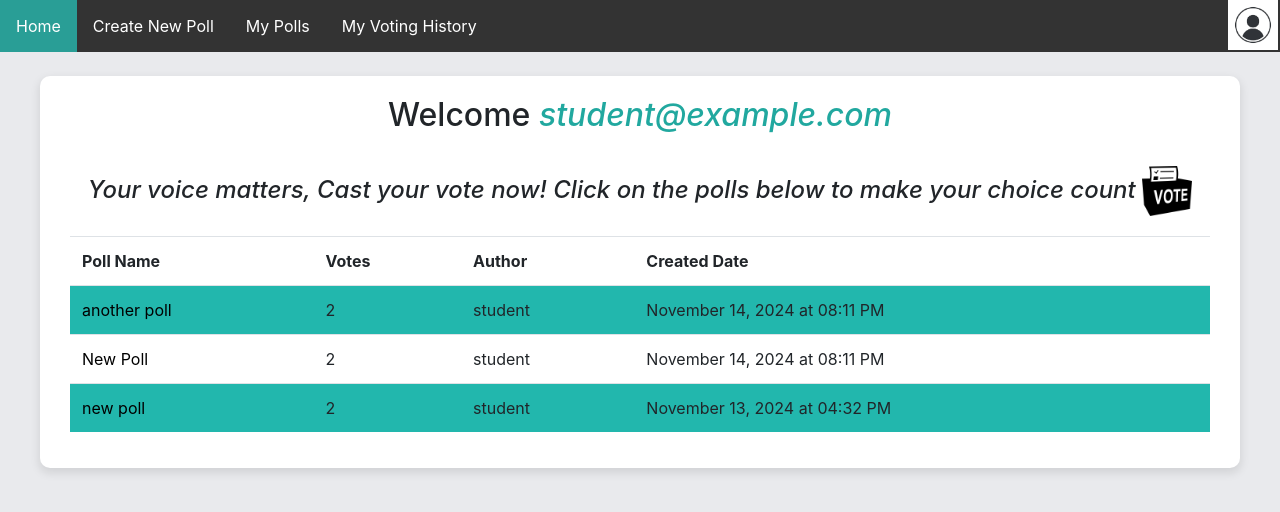
After one commit to VansilChauhan/cs699-project-audience-poll, a Flask app: page /home/my_polls in a window 1280 px wide. The commit adds this page. Shown: the top 512 px of the page. Run offline with Flask 3, Linux system fonts and the light colour scheme; a user stored in the database is signed in.

Commit message:
my votes and my polls view

```diff
--- a/poll_app/app/models.py
+++ b/poll_app/app/models.py
@@ -41,7 +41,7 @@ class Poll(db.Model):
 
     options = db.relationship('Option', backref='poll', lazy=True)
     votes = db.relationship('Vote', backref='poll', lazy=True)
-    # vote_history = db.relationship('UserVoteHistory', backref='poll', lazy=True)
+    vote_history = db.relationship('UserVoteHistory', backref='poll', lazy=True)
 
     @hybrid_property
     def vote_count(self):
@@ -53,11 +53,12 @@ class Poll(db.Model):
         name, _, _ =creator.email.rpartition('@')
         return name
 
+
+
 class Option(db.Model):
     __tablename__ = 'option'
     id= db.Column(db.Integer, primary_key=True)
     text = db.Column(db.String(200), nullable=False)
-    # vote_count = db.Column(db.Integer, default=0)
     poll_id = db.Column(db.Integer, db.ForeignKey('poll.id'), nullable=False)
 
     votes = db.relationship('Vote', backref='option', lazy=True)
--- a/poll_app/app/poll_service.py
+++ b/poll_app/app/poll_service.py
@@ -24,7 +24,7 @@ def vote(poll_id, option_id, user_id):
     is_already_voted = check_history(user_id=user_id,poll_id=poll_id)
     if not is_already_voted:
         vote = Vote(user_id=user_id, poll_id=poll_id, option_id=option_id)
-        vote_history(user_id=user_id, poll_id=poll_id)
+        add_vote_history(user_id=user_id, poll_id=poll_id)
         db.session.add(vote)
         db.session.commit()
 
@@ -36,7 +36,7 @@ def get_vote_counts_for_poll(option_id):
     )
     return vote_count
 
-def vote_history(user_id, poll_id):
+def add_vote_history(user_id, poll_id):
     history = UserVoteHistory(user_id=user_id, poll_id=poll_id)
     db.session.add(history)
     db.session.commit()
@@ -50,3 +50,13 @@ def check_owner(user_id, poll_id):
     if Poll.query.filter_by(user_id=user_id, id=poll_id).first():
         return True
     return False
+
+def get_polls_voted_by_user(user_id):
+    polls =  fetch_polls()
+    my_voted_polls = [poll for poll in polls if check_history(user_id=user_id, poll_id=poll.id)]
+    return my_voted_polls
+
+def get_polls_created_by_user(user_id):
+    polls =  fetch_polls()
+    my_created_polls = [poll for poll in polls if check_owner(user_id=user_id, poll_id=poll.id)]
+    return my_created_polls
--- a/poll_app/app/routes.py
+++ b/poll_app/app/routes.py
@@ -25,7 +25,7 @@ def login():
         password = request.form['password']
         print(f"email is {email}")
         print(f"password is {password}")
-        if (auth.login(email, password)): # login succeeded
+        if (auth.login(email, password)):
             return redirect(url_for("home"))
     return render_template('login.html')
 
@@ -42,7 +42,7 @@ def signup():
         password = request.form['password']
 
         if (auth.signup(email, password)):
-            if (auth.login(email, password)): # login succeeded
+            if (auth.login(email, password)):
                 return redirect(url_for("home"))
             return redirect(url_for("login"))
     return render_template("signup.html")
@@ -51,7 +51,7 @@ def signup():
 @login_required
 def home():
     polls = ps.fetch_polls()
-    return render_template("home.html", user=current_user, polls=polls)
+    return render_template("custom_polls.html", user=current_user, polls=polls)
 
 @app.route('/create_poll', methods=['GET', 'POST'])
 @login_required
@@ -60,12 +60,10 @@ def create_poll():
         title = request.form['title']
         description = request.form['description']
         poll = ps.create_poll(title=title, description=description, user_id=current_user.id)
-        # ps.create_option(text=request.form['option1'], poll_id=poll.id)
-        # ps.create_option(text=request.form['option2'], poll_id=poll.id)
         options = [value for key, value in request.form.items() if key.startswith('option')]
         ps.create_options(options=options, poll_id=poll.id)
 
-        return redirect(url_for('home'))
+        return redirect(url_for('my_polls'))
     return render_template('create_poll.html')
 
 @app.route('/poll/<poll_id>')
@@ -83,4 +81,16 @@ def results(poll_id):
         selected_option_id=request.form['selected_option']
         ps.vote(user_id=current_user.id, poll_id=poll_id, option_id=selected_option_id)
     return render_template("poll_results.html", poll=ps.get_poll(poll_id=poll_id))
-    # return redirect(url_for("home"))
+
+@app.route("/home/my_votes")
+@login_required
+def my_votes():
+    polls = ps.get_polls_voted_by_user(user_id=current_user.id)
+    return render_template("custom_polls.html", user=current_user, polls=polls)
+
+
+@app.route("/home/my_polls")
+@login_required
+def my_polls():
+    polls = ps.get_polls_created_by_user(user_id=current_user.id)
+    return render_template("custom_polls.html", user=current_user, polls=polls)
--- a/poll_app/app/templates/create_poll.html
+++ b/poll_app/app/templates/create_poll.html
@@ -6,7 +6,6 @@
     </div>
 </nav>
 
-<!-- Poll Creation Form -->
 <div>
     <h2>Create a New Poll</h2>
     <form action="{{ url_for('create_poll') }}" method="POST">
--- /dev/null
+++ b/poll_app/app/templates/custom_polls.html
@@ -0,0 +1,22 @@
+{% extends 'home.html' %}
+{% block wrapper %}
+<h2 class="welcome">Welcome <i class="username">{{user.email}}</i></h2><br>
+    <h4 class="caption" style="cursor: default;"><i>Your voice matters, Cast your vote now! Click on the polls below to make your choice count</i>
+    <img src="{{ url_for('static', filename='vote.png')}}" height="50" width="50"></h4>
+    <table class="table">
+        <tr>
+            <th scope="col"> Poll Name </th>
+            <th scope="col"> Votes </th>
+            <th scope="col"> Author </th>
+            <th scope="col"> Created Date </th>
+        </tr>
+        {% for poll in polls %}
+        <tr>
+            <td><a href="{{ url_for('poll', poll_id=poll.id) }}">{{ poll.title }}</a></td>
+            <td>{{ poll.vote_count}}</td>
+            <td>{{ poll.creator_username}} </td>
+            <td>{{ poll.created_at.strftime('%B %d, %Y at %I:%M %p')}} </td>
+        </tr>
+        {% endfor %}
+    </table>
+{% endblock %}
--- a/poll_app/app/templates/home.html
+++ b/poll_app/app/templates/home.html
@@ -5,8 +5,8 @@
     <ul>
         <li><a class="active" href="{{ url_for('home') }}">Home</a></li>
         <li><a href="{{ url_for('create_poll') }}">Create New Poll</a></li>
-        <li><a href="#">My Polls</a></li>
-        <li><a href="#">My Voting History</a></li>
+        <li><a href="{{url_for('my_polls')}}">My Polls</a></li>
+        <li><a href="{{url_for('my_votes')}}">My Voting History</a></li>
         <li style="float:right" class="user">
             <img onclick="toggleSidebar()" style="float:right" src="{{ url_for('static', filename='user.jpg')}}" height="50" width="50">
         </li>
@@ -28,24 +28,7 @@
 </nav>
 <br>
 <div class="wrapper">
-    <h2 class="welcome">Welcome <i class="username">{{user.email}}</i></h2><br>
-    <h4 class="caption" style="cursor: default;"><i>Your voice matters, Cast your vote now! Click on the polls below to make your choice count</i>
-    <img src="{{ url_for('static', filename='vote.png')}}" height="50" width="50"></h4>
-    <table class="table">
-        <tr>
-            <th scope="col"> Poll Name </th>
-            <th scope="col"> Votes </th>
-            <th scope="col"> Author </th>
-            <th scope="col"> Created Date </th>
-        </tr>
-        {% for poll in polls %}
-        <tr>
-            <td><a href="{{ url_for('poll', poll_id=poll.id) }}">{{ poll.title }}</a></td>
-            <td>{{ poll.vote_count}}</td>
-            <td>{{ poll.creator_username}} </td>
-            <td>{{ poll.created_at.strftime('%B %d, %Y at %I:%M %p')}} </td>
-        </tr>
-        {% endfor %}
-    </table>
+    {% block wrapper %}
+    {% endblock %}
 </div>
 {% endblock %}
--- a/poll_app/app/templates/index.html
+++ b/poll_app/app/templates/index.html
@@ -1,4 +1,3 @@
 {% extends "base.html" %}
 {% block body %}
-
 {% endblock %}
```
Also changed, not shown: poll_app/instance/poll_app.db.
